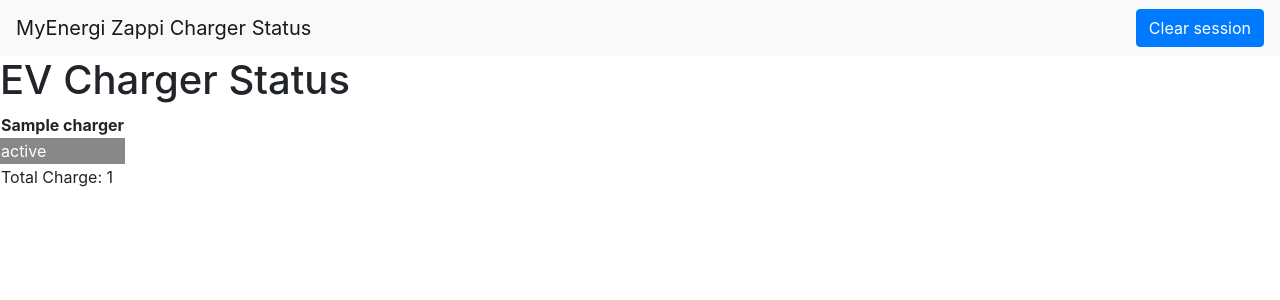
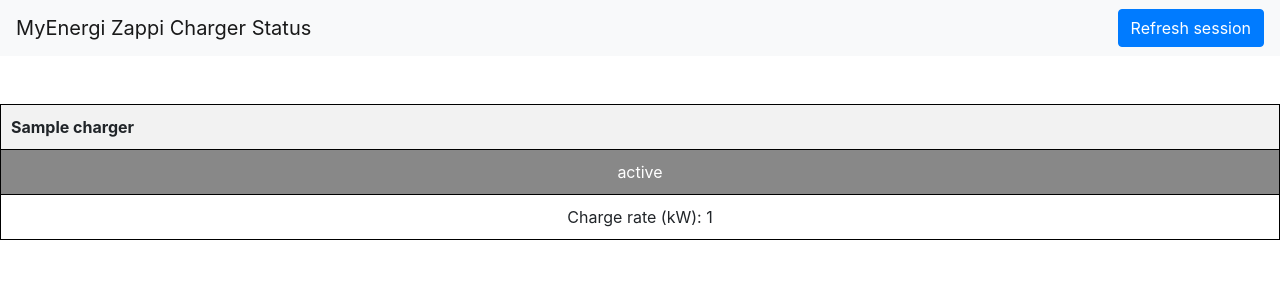
Before and after one commit to gajdi88/MyEnergi-Zappi, a Flask app: template templates/index.html in a window 1280 px wide. Shown: the top 300 px of the page. Run offline with Flask 3, Linux system fonts and the light colour scheme; the template is opened without the code that fills it: most values are stand-ins (such as "Sample title", 1, 10 or a date in 2020); some libraries are stand-ins or nearby versions.

Commit message:
better styling

```diff
--- a/templates/index.html
+++ b/templates/index.html
@@ -4,6 +4,20 @@
     <meta charset="UTF-8">
     <meta name="viewport" content="width=device-width, initial-scale=1.0">
     <title>EV Charger Status</title>
+    <style>
+        table {
+            width: 100%;
+            border-collapse: collapse;
+        }
+        th, td {
+            border: 1px solid black;
+            padding: 10px;
+            text-align: center;
+        }
+        th {
+            background-color: #f2f2f2;
+        }
+    </style>
     <link rel="stylesheet" href="https://stackpath.bootstrapcdn.com/bootstrap/4.5.2/css/bootstrap.min.css">
     <meta http-equiv="refresh" content="60">
     <!--<link rel="stylesheet" href="{{ url_for('static', filename='styles.css') }}"> -->
@@ -14,13 +28,14 @@
         <div class="collapse navbar-collapse">
             <ul class="navbar-nav ml-auto">
                 <li class="nav-item">
-                    <a class="btn btn-primary" href="/clear_session">Clear session</a>
+                    <a class="btn btn-primary" href="/">Refresh session</a>
                     <!-- <a href="/calculate_cgt" class="btn btn-primary mt-3">Calculate CGT</a>-->
                 </li>
             </ul>
         </div>
     </nav>
-    <h1>EV Charger Status</h1>
+    <br>
+    <br>
     <table>
         <thead>
             <tr>
@@ -37,7 +52,7 @@
             </tr>
             <tr>
                 {% for status in statuses %}
-                    <td>Total Charge: {{ status.total_charge }}</td>
+                    <td>Charge rate (kW): {{ status.total_charge }}</td>
                 {% endfor %}
             </tr>
         </tbody>
```
Also changed, not shown: myenergi.py (+5 -4 lines).
